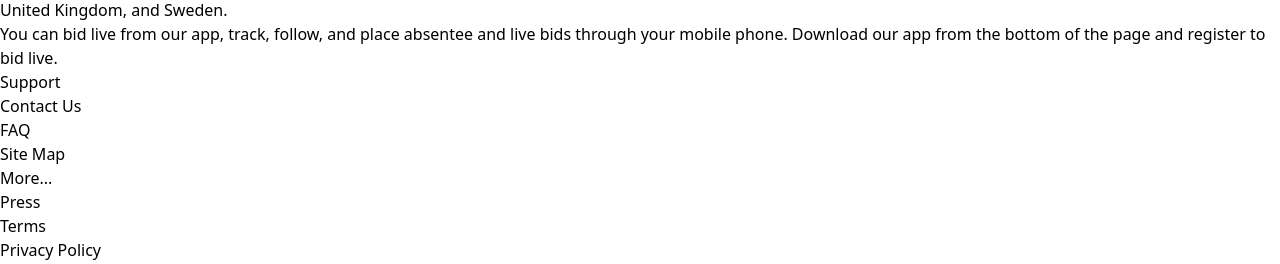
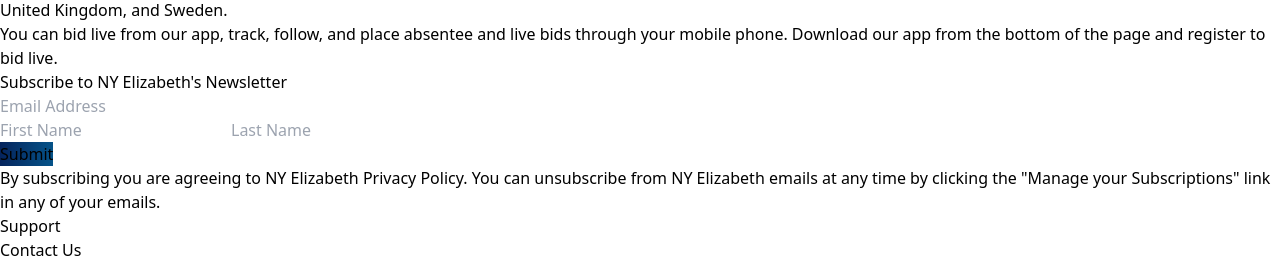
Before and after one commit to shubham21222/Headless-auction-site, a Next.js app: page / in a window 1280 px wide. Shown: the part 1157-1421 px from the top of the page. Built offline with nearby package versions, Linux system fonts and the light colour scheme; no server answers.

Commit message:
work on newssletter

```diff
--- a/src/app/globals.css
+++ b/src/app/globals.css
@@ -24,3 +24,7 @@
 .container-img1{
   width: 100%;
 }
+
+.btn {
+  background: linear-gradient(92.85deg, #05215A -4.29%, #055C91 117.27%);
+}
--- a/src/app/page.js
+++ b/src/app/page.js
@@ -3,6 +3,7 @@
 import FeaturedPrices from "@/components/FeaturedPrices";
 import Footer from "@/components/Footer";
 import Header from "@/components/Header";
+import NewsletterForm from "@/components/NewsletterForm";
 
 export default function Home() {
   return (
@@ -17,6 +18,7 @@
       <div className="w-full">
         <AboutSection />
       </div>
+      <NewsletterForm/>
       <Footer />
     </>
   );
--- a/src/components/Header.jsx
+++ b/src/components/Header.jsx
@@ -136,10 +136,10 @@
 
                 {/* Mobile Specific Buttons */}
                 <div className="space-x-2">
-                  <button className="bg-blue-800 text-white px-4 py-1 rounded-md">
+                  <button className="btn bg-blue-800 text-white px-4 py-1 rounded-md">
                     Login
                   </button>
-                  <button className="bg-blue-600 text-white px-4 py-1 rounded-md">
+                  <button className="btn bg-blue-600 text-white px-4 py-1 rounded-md">
                     Join
                   </button>
                 </div>
--- /dev/null
+++ b/src/components/NewsletterForm.jsx
@@ -0,0 +1,56 @@
+import React from 'react';
+
+const NewsletterForm = () => {
+  return (
+    <section className="bg-gray-100 py-16  mb-14 mx-[200px] flex justify-center items-center">
+      <div className="mx-auto px-4 sm:px-6 lg:px-8 max-w-4xl">
+        <div className="text-center mb-6">
+          <h2 className="text-4xl sm:text-5xl ">
+            Subscribe to NY Elizabeth's Newsletter
+          </h2>
+        </div>
+        <form className="space-y-4 pt-6">
+          {/* Email Input */}
+          <div>
+            <input
+              type="email"
+              placeholder="Email Address"
+              className="w-full bg-white px-4 py-3 rounded-md shadow-sm focus:outline-none focus:ring-2 focus:ring-blue-500 focus:border-blue-500"
+            />
+          </div>
+
+          {/* First Name and Last Name */}
+          <div className="grid grid-cols-1 pt-6 sm:grid-cols-2 gap-4">
+            <input
+              type="text"
+              placeholder="First Name"
+              className="w-full bg-white px-4 py-3 rounded-md shadow-sm focus:outline-none focus:ring-2 focus:ring-blue-500 focus:border-blue-500"
+            />
+            <input
+              type="text"
+              placeholder="Last Name"
+              className="w-full bg-white px-4 py-3 rounded-md shadow-sm focus:outline-none focus:ring-2 focus:ring-blue-500 focus:border-blue-500"
+            />
+          </div>
+
+          {/* Submit Button */}
+          <div className="text-center pt-6">
+            <button
+              type="submit"
+              className="btn w-full sm:w-full  bg-blue-500 hover:bg-blue-600 text-white font-medium px-8 py-3 rounded-md shadow-sm transition-colors duration-300"
+            >
+              Submit
+            </button>
+          </div>
+        </form>
+
+        {/* Privacy Text */}
+        <p className="text-gray-600 text-sm mt-6 text-center">
+          By subscribing you are agreeing to NY Elizabeth Privacy Policy. You can unsubscribe from NY Elizabeth emails at any time by clicking the "Manage your Subscriptions" link in any of your emails.
+        </p>
+      </div>
+    </section>
+  );
+};
+
+export default NewsletterForm;
```
